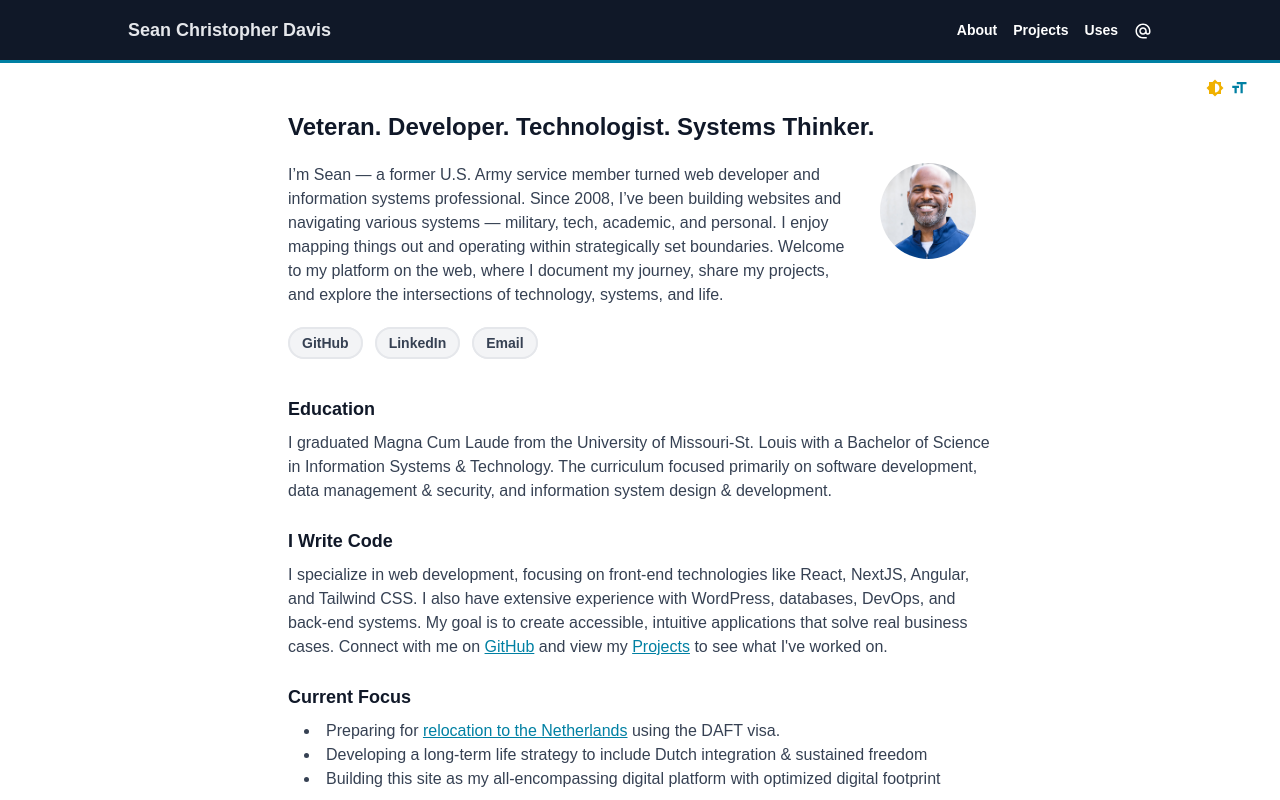
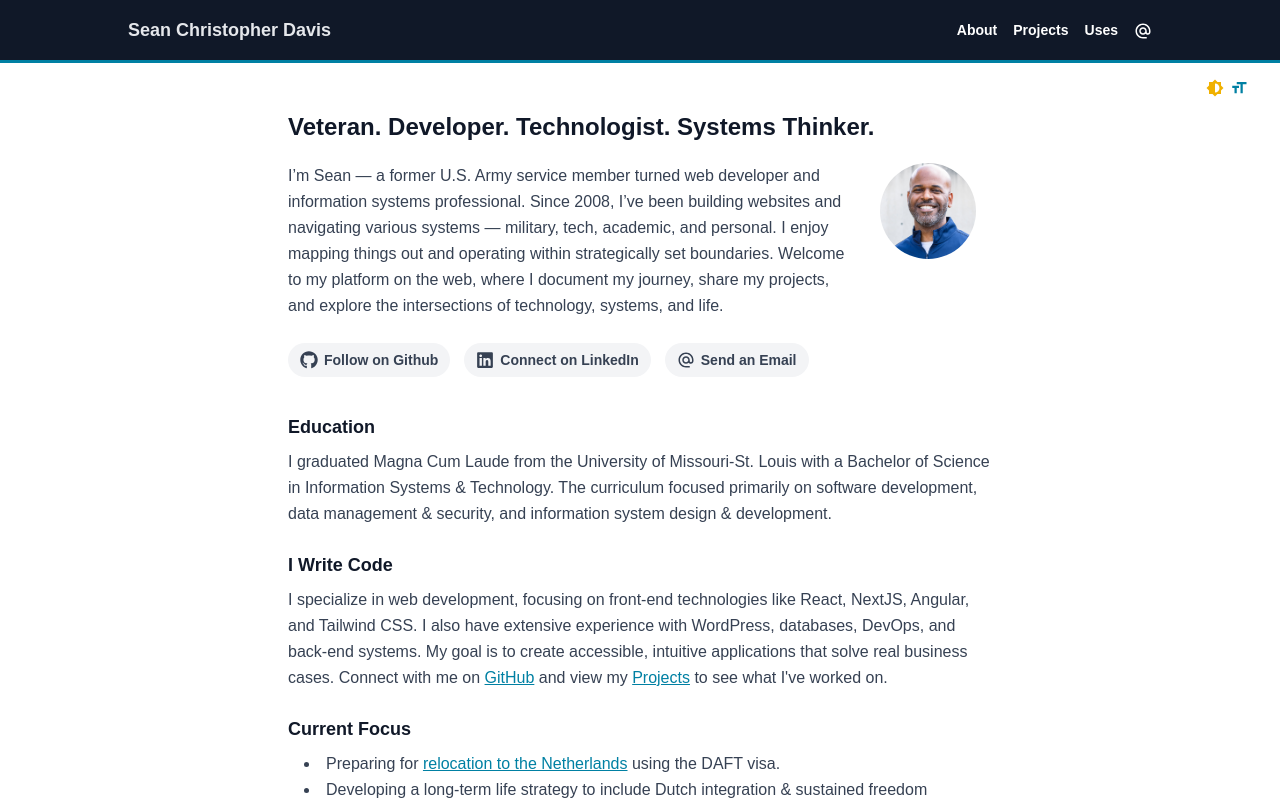
Before and after one commit to SeanChDavis/SeanChDavis, a React (Vite) app: page / in a window 1280 px wide. Shown: the top 800 px of the page. Built offline with nearby package versions, Linux system fonts and the light colour scheme; the HTML template or start-up script is replaced by a standard one.

Commit message:
improved typography

```diff
--- a/index.html
+++ b/index.html
@@ -9,7 +9,7 @@
     <meta name="robots" content="follow, index, max-snippet:-1, max-video-preview:-1, max-image-preview:large"/>
     <link href="src/styles.css" rel="stylesheet">
   </head>
-  <body class="dark:bg-gray-900 text-gray-700 dark:text-[#9ca4b1]">
+  <body class="leading-6.5 dark:bg-gray-900 text-gray-700 dark:text-[#9ca4b1]">
     <div id="root"></div>
     <script type="module" src="/src/main.jsx"></script>
   </body>
--- a/src/components/ui/pageHeadline.jsx
+++ b/src/components/ui/pageHeadline.jsx
@@ -3,7 +3,7 @@ import ReactCountryFlag from "react-country-flag"
 
 export default function PageHeadline({text, icon}) {
     return (
-        <h1 className="text-xl md:text-2xl font-extrabold text-gray-900 dark:text-gray-200 mb-5 flex flex-wrap items-baseline gap-3.5">
+        <h1 className="text-xl md:text-2xl font-bold text-gray-900 dark:text-gray-200 mb-5 flex flex-wrap items-baseline gap-3.5">
             {text}
             {icon &&
                 <ReactCountryFlag
--- a/src/pages/Home.jsx
+++ b/src/pages/Home.jsx
@@ -2,31 +2,43 @@ import {Link} from "react-router-dom";
 import siteData from "../data/siteData.json";
 import React from "react";
 import PageHeadline from "../components/ui/pageHeadline.jsx";
+import { MdAlternateEmail } from "react-icons/md";
+import { FaGithub, FaLinkedin  } from "react-icons/fa";
 
 export default function Home({linkClasses, headingClasses, unorderedListClasses}) {
 
-    const connectClasses = "text-sm font-bold bg-gray-100 dark:bg-gray-950 hover:text-cyan-600 hover:dark:text-cyan-500 px-3 py-1.5 rounded-full border-2 border-gray-200 dark:border-gray-800";
+    const connectClasses = "text-sm font-bold bg-gray-100 dark:bg-gray-950 hover:text-cyan-600 hover:dark:text-cyan-500 px-3 py-2 rounded-full flex items-center";
+    const connectIconClasses = "text-lg inline-block align-middle mr-1.5";
 
     return (
         <>
             <section className="space-y-6">
                 <PageHeadline text={siteData.siteTagline} />
-                <div className="grid md:grid-cols-[8.9fr_2.2fr] lg:grid-cols-[11fr_2.2fr] gap-6 lg:gap-8 pb-3 md:pb-4 mt-2">
+                <div className="grid md:grid-cols-[8.9fr_2.2fr] lg:grid-cols-[11fr_2.2fr] gap-6 lg:gap-8 pb-3 mt-2">
                     <div>
                         <p className="mb-6">I’m Sean — a former U.S. Army service member turned web developer and information systems
                             professional. Since 2008, I’ve been building websites and navigating various systems — military,
                             tech, academic, and personal. I enjoy mapping things out and operating within strategically set
                             boundaries. Welcome to my platform on the web, where I document my journey, share my projects, and
                             explore the intersections of technology, systems, and life.</p>
-                        <ul className="space-x-3 flex flex-wrap">
+                        <ul className="space-x-2 md:space-x-3.5 gap-y-2.5 md:gap-y-0 flex flex-wrap">
                             <li>
-                                <a href={siteData.githubUrl} target="_blank" rel="noopener noreferrer" className={connectClasses}>GitHub</a>
+                                <a href={siteData.githubUrl} target="_blank" rel="noopener noreferrer" className={connectClasses}>
+                                    <FaGithub className={connectIconClasses} />
+                                    <span className="leading-0"><span className="hidden lg:inline">Follow on </span>Github</span>
+                                </a>
                             </li>
                             <li>
-                                <a href={siteData.linkedinUrl} target="_blank" rel="noopener noreferrer" className={connectClasses}>LinkedIn</a>
+                                <a href={siteData.linkedinUrl} target="_blank" rel="noopener noreferrer" className={connectClasses}>
+                                    <FaLinkedin className={connectIconClasses} />
+                                    <span className="leading-0"><span className="hidden lg:inline">Connect on </span>LinkedIn</span>
+                                </a>
                             </li>
                             <li>
-                                <Link to="/contact" className={connectClasses}>Email</Link>
+                                <Link to="/contact" className={connectClasses}>
+                                    <MdAlternateEmail className={connectIconClasses} />
+                                    <span className="leading-0"><span className="hidden lg:inline">Send an </span>Email</span>
+                                </Link>
                             </li>
                         </ul>
                     </div>
--- a/src/pages/NetherlandsJourney.jsx
+++ b/src/pages/NetherlandsJourney.jsx
@@ -36,7 +36,7 @@ export default function NetherlandsJourney({ linkClasses, headingClasses }) {
                                         <>
                                             {entry.description}
                                             {entry.links && entry.links.length > 0 && (
-                                                <p className="text-sm text-gray-700 dark:text-gray-300 font-semibold mt-2 mb-2">
+                                                <p className="text-sm text-gray-700 dark:text-gray-300 font-bold mt-3 mb-2">
                                                     {entry.links.map((link, linkIndex) => (
                                                         <span key={linkIndex}><a href={link.url} target="_blank" rel="noopener noreferrer" className="underline hover:no-underline">{link.text}</a>{linkIndex < entry.links.length - 1 && " | "}</span>
                                                     ))}
```
